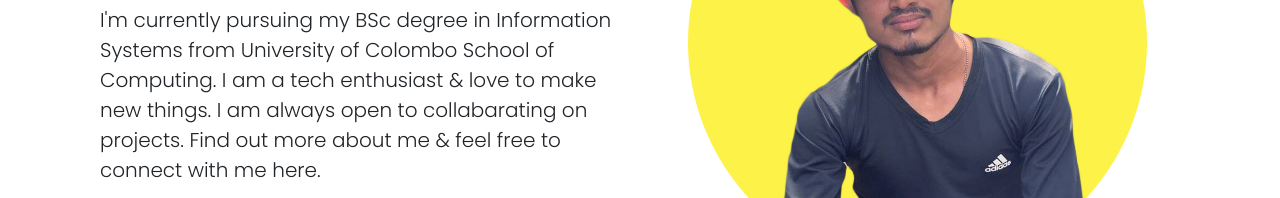
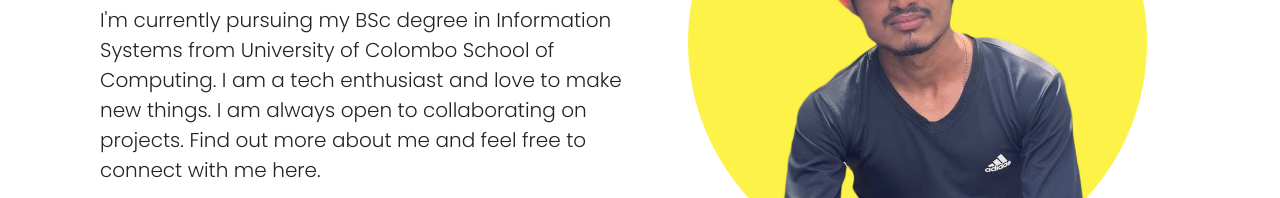
Before and after one commit to kesaralive/kesaralive, a plain HTML site: page docs/index.html in a window 1280 px wide. Shown: the part 358-556 px from the top of the page. Drawn offline with nearby package versions, Linux system fonts and the light colour scheme.

Commit message:
Update index.html

```diff
--- a/docs/index.html
+++ b/docs/index.html
@@ -115,11 +115,7 @@
                 Undergraduate Student
               </h4>
               <p class="lead text-center text-md-left">
-                I'm currently pursuing my BSc degree in Information Systems from
-                University of Colombo School of Computing. I am a tech
-                enthusiast & love to make new things. I am always open to
-                collabarating on projects. Find out more about me & feel free
-                to connect with me here.
+               I'm currently pursuing my BSc degree in Information Systems from University of Colombo School of Computing. I am a tech enthusiast and love to make new things. I am always open to collaborating on projects. Find out more about me and feel free to connect with me here.
               </p>
               <div class="social-buttons">
                 <div
```
